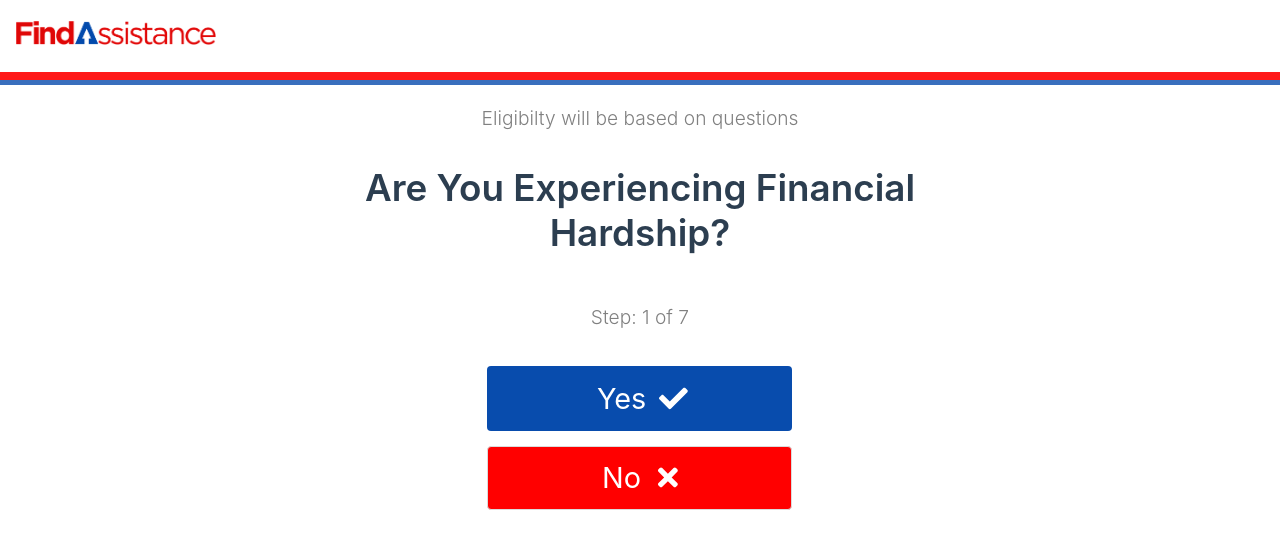
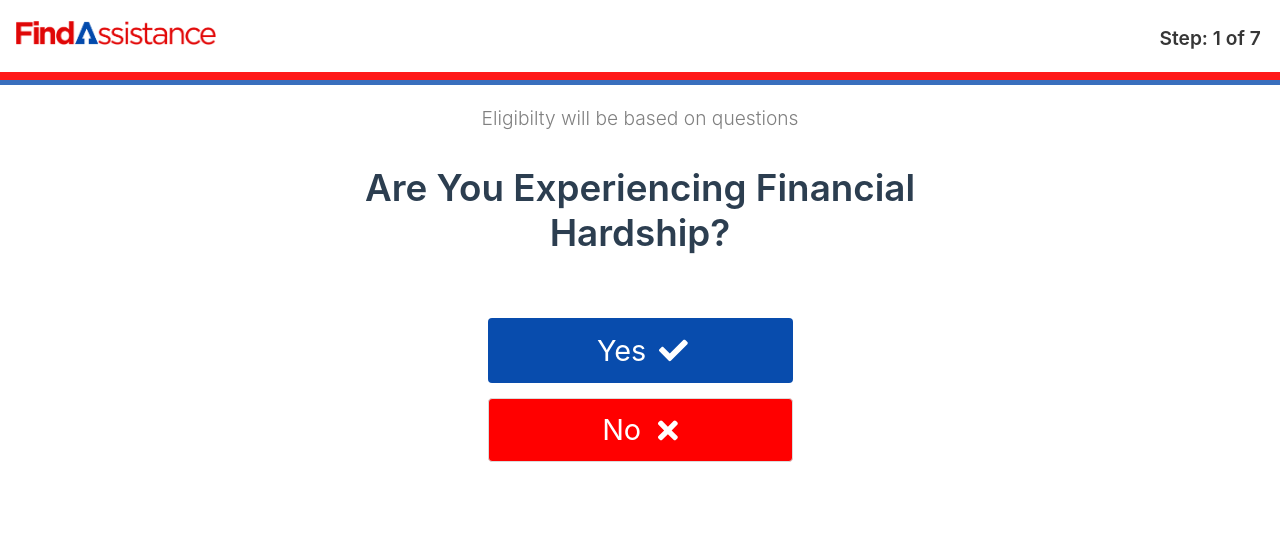
Before and after one commit to JacobHorne/stepper, a Vue app: page / in a window 1280 px wide. Shown: the top 548 px of the page. Built offline with nearby package versions, Linux system fonts and the light colour scheme.

Commit message:
to Netlify

```diff
--- a/src/App.vue
+++ b/src/App.vue
@@ -52,7 +52,6 @@ html {
   clear: both;
 }
 .wrapper{
-  width:98%;
   margin:0 auto;
 }
 </style>
--- a/src/components/Header.vue
+++ b/src/components/Header.vue
@@ -1,11 +1,11 @@
 <template>
   <div>
-     <div class="header">
+     <!-- <div class="header">
      <img src="../assets/logo.png">
      </div>
      <div class="header-fade"></div>
-     <div class="header-faded"></div>
-  </div><!--Vue Div-->
+     <div class="header-faded"></div> -->
+  </div>
 </template>
 
 <script>
--- a/src/components/Questions.vue
+++ b/src/components/Questions.vue
@@ -1,16 +1,26 @@
 <template>
   <div>
+      <div>
+        <div class="header">
+           <h4 v-if="step <= 6">Step: {{step}} of 7</h4>
+           <h4 v-if="step >= 'offers'">Offer: {{offerCount+1}} of 17</h4>
+          <img src="../assets/logo.png" @click="step = 1">
+        </div>
+        <div class="header-fade"></div>
+        <div class="header-faded"></div>
+
+      </div><!--Vue Div-->
       <div class="questions_wrapper">
         <transition-group name="fade">
+
           <!--Step 1-->
-          <div class="question" key="1" v-show="step === 'step1'">
+          <div class="question" key="1" v-show="step === 1">
             <h4>Eligibilty will be based on questions</h4>
             <div class="question_heading">
               <H1>Are You Experiencing Financial Hardship?</h1>
             </div>
             <div class="button-group">
-              <h4>Step: 1 of 7</h4>
-              <a class="button is-success is-large blue" @click="stepper('step2')">
+              <a class="button is-success is-large blue" @click="stepper(2)">
               <span>Yes</span>
               <span class="icon is-small">
                 <i class="fas fa-check"></i>
@@ -26,7 +36,7 @@
           </div>
 
           <!--Step 2-->
-          <div class="question" key="2" v-show="step === 'step2'">
+          <div class="question" key="2" v-show="step === 2">
             <h4>Eligibilty will be based on questions</h4>
             <div class="question_heading">
               <H1>What is your housing status?</H1>
@@ -45,8 +55,7 @@
               </div>
             </div>
             <div class="button-group">
-             <h4>Step: 2 of 7</h4>
-              <button class="button is-large next" @click="stepper('step3')" :disabled="userData.housing ===''">
+              <button class="button is-large next" @click="stepper(3)" :disabled="userData.housing ===''">
                 <span>Next</span>
                 <span class="icon is-small">
                   <i class="fas fa-arrow-right"></i>
@@ -56,7 +65,7 @@
           </div>
 
           <!--Step 3-->
-          <div class="question" key="3" v-show="step === 'step3'">
+          <div class="question" key="3" v-show="step === 3">
             <div class="question_heading">
               <H1>Employment Information</H1>
             </div>
@@ -64,7 +73,7 @@
               <div class="field">
                   <label class="label">Age</label>
                   <div class="control">
-                    <input class="input is-medium" type="text" placeholder="ex:29" v-model="userData.age">
+                    <input class="input is-medium" type="text" placeholder="Enter Age" v-model.number="userData.age">
                   </div>
               </div>
             </div>
@@ -73,7 +82,7 @@
               <div class="control">
                 <div class="select is-medium">
                   <select v-model="userData.employment">
-                    <option disabled value="">Status:</option>
+                    <option disabled value="">Click to Choose</option>
                     <option>Employed For Wages</option>
                     <option>Self Employed</option>
                     <option>Our of Work - Looking For Work</option>
@@ -90,7 +99,7 @@
                 <label class="label">Gender:</label>
                 <div class="select is-medium">
                   <select v-model="userData.gender">
-                    <option disabled value="">Gender:</option>
+                    <option disabled value="">Click to Choose</option>
                     <option>Male</option>
                     <option>Female</option>
                   </select>
@@ -98,8 +107,7 @@
               </div>
             </div>
             <div class="button-group">
-              <h4>Step: 3 of 7</h4>
-               <button class="button is-large next" @click="stepper('step4')" :disabled="userData.employment === ''  || userData.age === '' || userData.gender === ''">
+               <button class="button is-large next" @click="stepper(4)" :disabled="userData.employment === ''  || userData.age === '' || userData.gender === ''">
                 <span>Next</span>
                 <span class="icon is-small">
                   <i class="fas fa-arrow-right"></i>
@@ -109,7 +117,7 @@
           </div>
 
           <!--Step 4-->
-          <div class="question" key="4" v-show="step === 'step4'">
+          <div class="question" key="4" v-show="step === 4">
             <h4>Eligibilty will be based on questions</h4>
             <div class="question_heading">
               <H1>What is your marital status?</H1>
@@ -129,8 +137,7 @@
               </div>
             </div>
             <div class="button-group">
-              <h4>Step: 4 of 7</h4>
-              <button class="button is-large next" @click="stepper('step5')" :disabled="userData.marital ===''">
+              <button class="button is-large next" @click="stepper(5)" :disabled="userData.marital ===''">
                 <span>Next</span>
                 <span class="icon is-small">
                   <i class="fas fa-arrow-right"></i>
@@ -140,7 +147,7 @@
           </div>
 
           <!--Step 5-->
-          <div class="question" key="5" v-show="step === 'step5'">
+          <div class="question" key="5" v-show="step === 5">
             <h4>Eligibilty will be based on questions</h4>
             <div class="question_heading">
               <H1>What is your educational level?</H1>
@@ -160,8 +167,7 @@
               </div>
             </div>
             <div class="button-group">
-              <h4>Step: 5 of 7 </h4>
-               <button class="button is-large next" @click="stepper('step6')" :disabled="userData.education ===''">
+               <button class="button is-large next" @click="stepper(6)" :disabled="userData.education ===''">
                 <span>Next</span>
                 <span class="icon is-small">
                   <i class="fas fa-arrow-right"></i>
@@ -171,7 +177,7 @@
           </div>
 
            <!-- Step 6-->
-          <div class="question" key="6" v-show="step === 'step6'">
+          <div class="question" key="6" v-show="step === 6">
             <h4>Eligibilty will be based on questions</h4>
             <div class="question_heading">
               <H1>Last Step</H1>
@@ -211,7 +217,6 @@
                 </div>
             </div>
             <div class="button-group">
-              <h4>Step: 7 of 7</h4>
                <button class="button is-large next" @click="stepper('welcome')" :disabled="userData.education ===''">
                 <span>Go To Offers</span>
                 <span class="icon is-small">
@@ -277,7 +282,7 @@ export default {
   name: 'Questions',
   data () {
     return {
-      step: 'step1',
+      step: 1,
       offerCount:0,
       steps:[],
       userData: {
@@ -311,7 +316,7 @@ export default {
   },
   methods: {
     stepper(step){
-      this.step = step;
+      this.step = step
     },
     seeOffer(){
       window.open(`https://${this.offers[this.offerCount].link}`)
@@ -324,12 +329,6 @@ export default {
   }
 }
 </script>
-
-
-
-
-
-
 
 <!--CSS Style, Using SCSS -->
 <style scoped lang="scss">
@@ -430,6 +429,37 @@ export default {
       font-size:0.9em;
     }
   }
+  //Header Styles
+  .header{
+    background-color:white;
+    padding:1.3em 1em;
+    text-align:left;
+    position: relative;
+    h4{
+      font-weight: 600;
+      color:#363636;
+      position:absolute;
+      right:0;
+      top:5px;
+    }
+  }
+  .header-fade{
+    background-color:red;
+    color:#2d2d2d;
+    height:8px;
+    opacity:90%;
+  }
+  .header-faded{
+    background-color:#084CAD;
+    height:5px;
+    opacity:80%;
+  }
+  h2{
+    margin:0;
+  }
+  img{
+    max-width:200px;
+  }
   .fade-leave-active,
   .fade-enter-active {
     transition: 0.2s;
```
